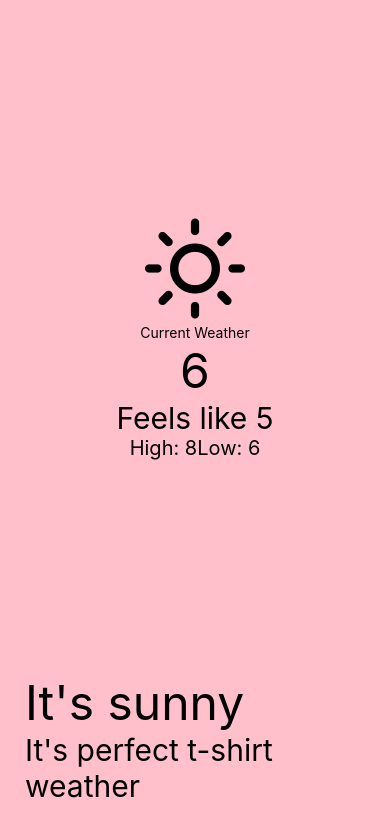
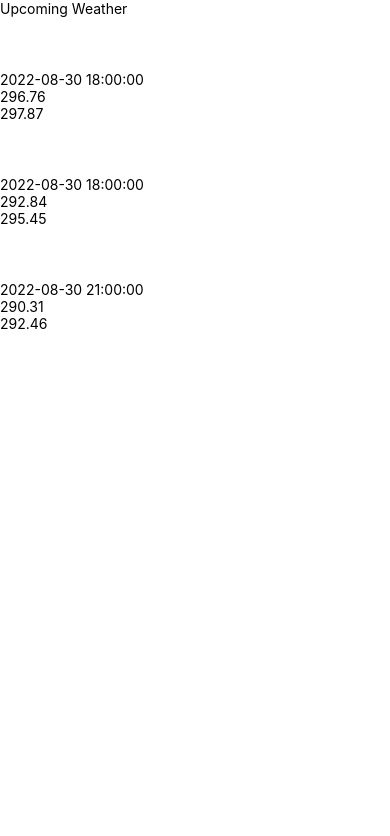
Before and after one commit to LaloLalo1999/WeatherApp, a React Native app: screen / in a window 390 px wide. Shown: the top 836 px of the page. Built offline with nearby package versions, Linux system fonts and the light colour scheme.

Commit message:
Worked on the UpcomingWeather component

```diff
--- a/App.js
+++ b/App.js
@@ -1,20 +1,20 @@
-import React from "react";
-import { View, StyleSheet } from "react-native";
-import CurrentWeather from "./src/components/CurrentWeather";
-import UpcomingWeather from "./src/components/UpcomingWeather";
+import React from 'react';
+import { View, StyleSheet } from 'react-native';
+import CurrentWeather from './src/components/CurrentWeather';
+import UpcomingWeather from './src/components/UpcomingWeather';
 
 const App = () => {
   return (
     <View style={styles.container}>
-      <CurrentWeather />
+      <UpcomingWeather />
     </View>
-  )
-}
+  );
+};
 
 const styles = StyleSheet.create({
   container: {
     flex: 1
   }
-})
+});
 
-export default App
+export default App;
--- a/package.json
+++ b/package.json
@@ -22,6 +22,7 @@
     "@babel/core": "^7.20.0",
     "@react-native-community/eslint-config": "^3.2.0",
     "eslint": "^8.48.0",
+    "eslint-config-prettier": "^9.0.0",
     "eslint-plugin-prettier": "^5.0.0",
     "eslint-plugin-react": "^7.33.2",
     "prettier": "3.0.3"
--- a/src/components/CurrentWeather.js
+++ b/src/components/CurrentWeather.js
@@ -1,5 +1,5 @@
-import React from "react";
-import { View, Text, SafeAreaView, StyleSheet } from "react-native";
+import React from 'react';
+import { View, Text, SafeAreaView, StyleSheet } from 'react-native';
 import { Feather } from '@expo/vector-icons';
 
 const CurrentWeather = () => {
@@ -16,43 +16,42 @@ const CurrentWeather = () => {
         </View>
       </View>
       <View style={styles.bodyWrapper}>
-        <Text style={styles.description}>It's sunny</Text>
-        <Text style={styles.message}>It's perfect t-shirt weather</Text>
+        <Text style={styles.description}>Its sunny</Text>
+        <Text style={styles.message}>Its perfect t-shirt weather</Text>
       </View>
     </SafeAreaView>
-
   );
 };
 
 const styles = StyleSheet.create({
   wrapper: {
     flex: 1,
-    backgroundColor: "pink"
+    backgroundColor: 'pink'
   },
   container: {
-    backgroundColor: "pink",
+    backgroundColor: 'pink',
     flex: 1,
-    alignItems: "center",
-    justifyContent: "center"
+    alignItems: 'center',
+    justifyContent: 'center'
   },
   temp: {
-    color: "black",
+    color: 'black',
     fontSize: 48
   },
   feels: {
     fontSize: 30,
-    color: "black"
+    color: 'black'
   },
   highLow: {
     fontSize: 20,
-    color: "black"
+    color: 'black'
   },
   highLowWrapper: {
-    flexDirection: "row",
+    flexDirection: 'row'
   },
   bodyWrapper: {
-    justifyContent: "flex-end",
-    alignItems: "flex-start",
+    justifyContent: 'flex-end',
+    alignItems: 'flex-start',
     paddingLeft: 25,
     marginBottom: 40
   },
@@ -64,4 +63,4 @@ const styles = StyleSheet.create({
   }
 });
 
-export default CurrentWeather
+export default CurrentWeather;
--- a/src/components/UpcomingWeather.js
+++ b/src/components/UpcomingWeather.js
@@ -1,18 +1,79 @@
 import React from 'react';
-import { SafeAreaView, StyleSheet, Text } from 'react-native';
+import { SafeAreaView, StyleSheet, Text, FlatList, View } from 'react-native';
+import { Feather } from '@expo/vector-icons';
+
+const DATA = [
+  {
+    dt_txt: '2022-08-30 18:00:00',
+    main: {
+      temp_min: 296.76,
+      temp_max: 297.87
+    },
+    weather: [
+      {
+        main: 'Rain'
+      }
+    ]
+  },
+  {
+    dt_txt: '2022-08-30 18:00:00',
+    main: {
+      temp_min: 292.84,
+      temp_max: 295.45
+    },
+    weather: [
+      {
+        main: 'Rain'
+      }
+    ]
+  },
+  {
+    dt_txt: '2022-08-30 21:00:00',
+    main: {
+      temp_min: 290.31,
+      temp_max: 292.46
+    },
+    weather: [
+      {
+        main: 'Rain'
+      }
+    ]
+  }
+];
+
+const Item = (props) => {
+  const { dt_txt, min, max, condition } = props;
+  return (
+    <View>
+      <Feather name={'sun'} size={50} color={'white'} />
+      <Text>{dt_txt}</Text>
+      <Text>{min}</Text>
+      <Text>{max}</Text>
+    </View>
+  );
+};
 
 const UpcomingWeather = () => {
+  const renderItem = ({ item }) => (
+    <Item
+      condition={item.weather[0].main}
+      dt_txt={item.dt_txt}
+      min={item.main.temp_min}
+      max={item.main.temp_max}
+    />
+  );
   return (
     <SafeAreaView style={styles.container}>
       <Text>Upcoming Weather</Text>
+      <FlatList data={DATA} renderItem={renderItem} />
     </SafeAreaView>
-  )
-}
+  );
+};
 
 const styles = StyleSheet.create({
   container: {
     flex: 1
   }
-})
+});
 
 export default UpcomingWeather;
```
Also changed, not shown: .eslintrc.js, .prettierrc.js, 1 other file (tests, documents, lock files or other folders).
